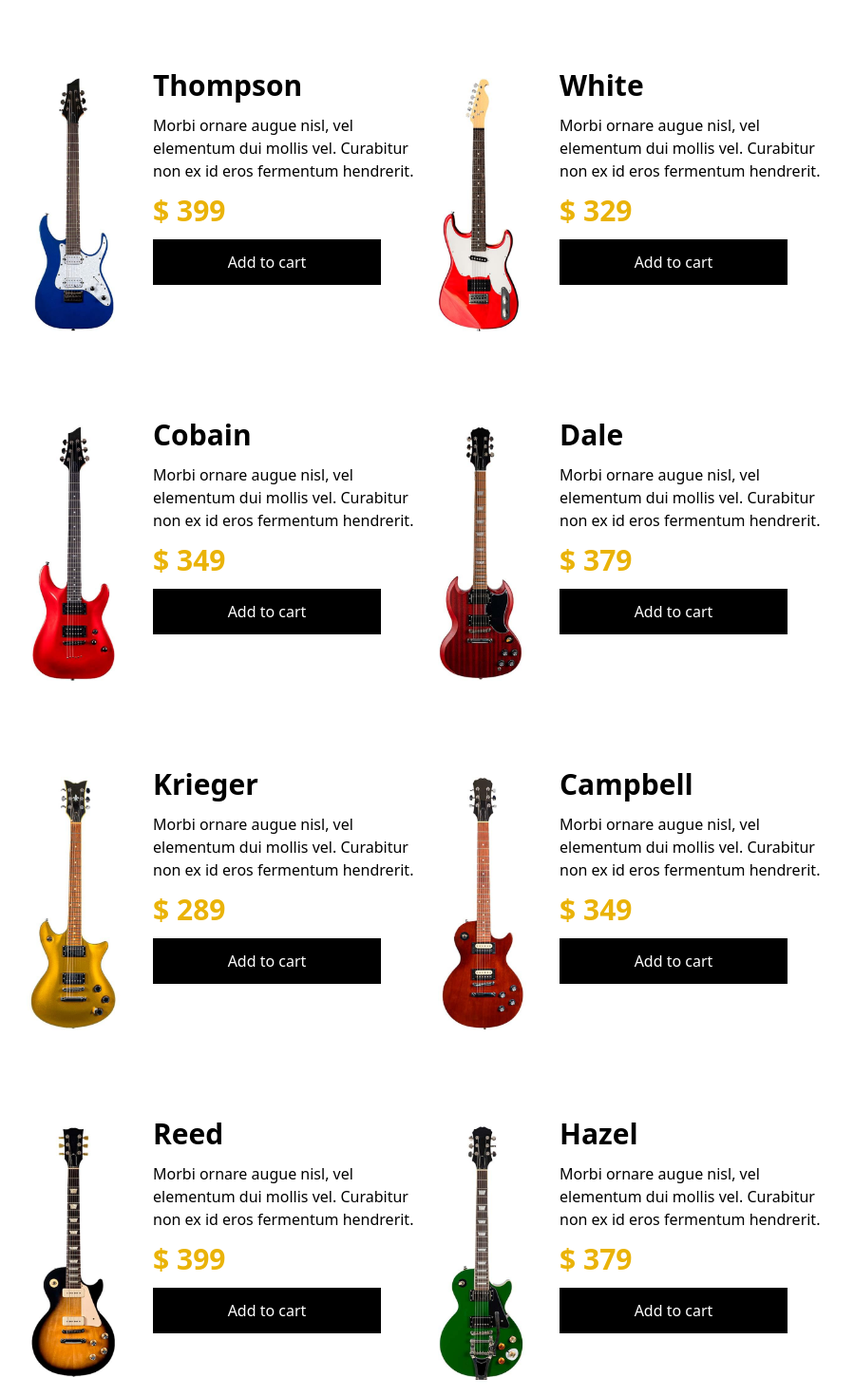
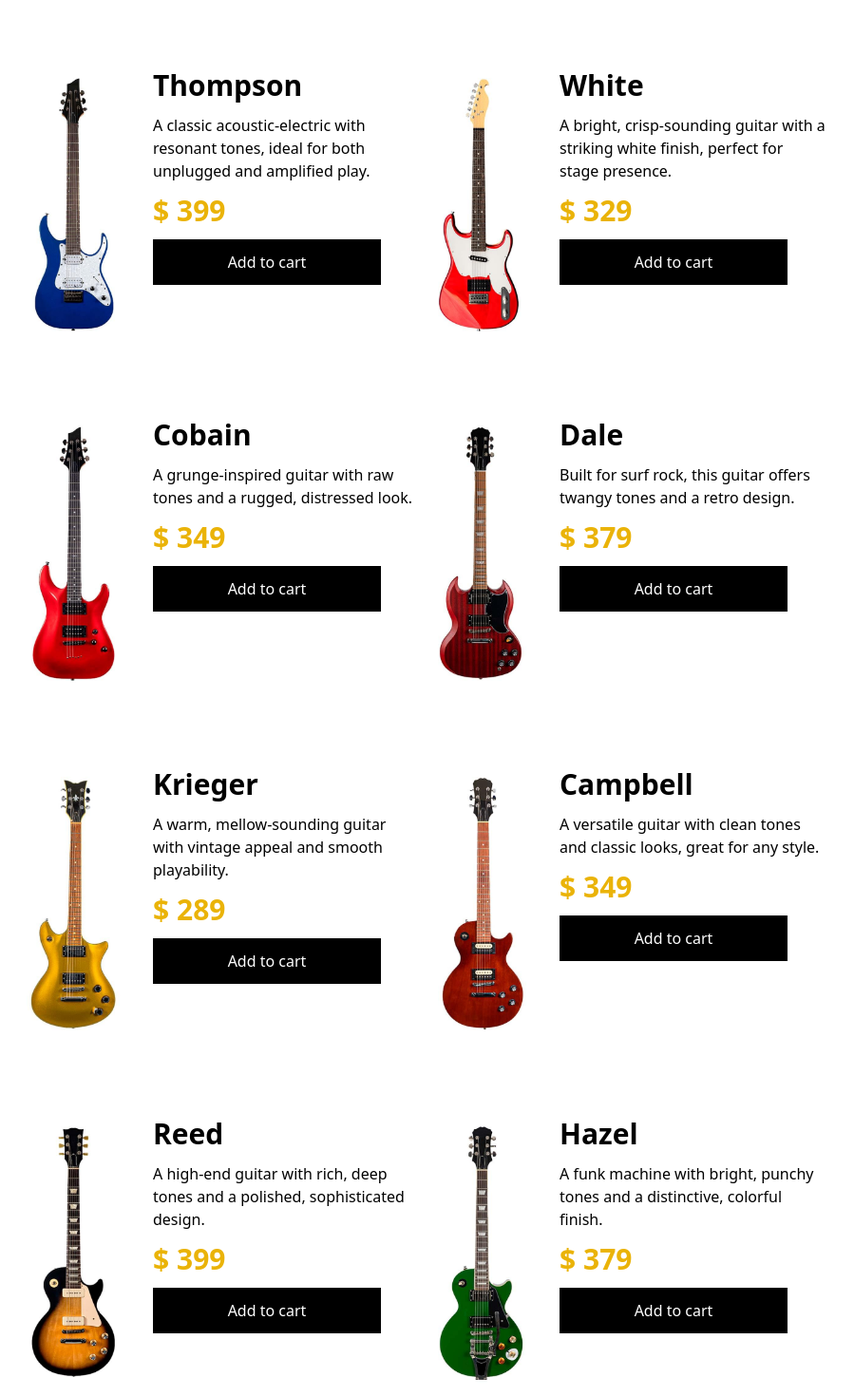
Before and after one commit to codewjavi/guitar-reducer, a React (Vite) app: page / in a window 1280 px wide. Shown: the part 1020-2490 px from the top of the page at 95% size, without its empty margins (199-1098 px from the left). Built offline with nearby package versions, Linux system fonts and the light colour scheme.

Commit message:
add real guitar descriptions

```diff
--- a/src/data/db.ts
+++ b/src/data/db.ts
@@ -1,88 +1,88 @@
-import type { Guitar } from "../types"
+import { Guitar } from "../types";
 
 export const db : Guitar[] = [
     {
         id: 1,
         name: 'Lukather',
         image: 'guitarra_01',
-        description: 'Morbi ornare augue nisl, vel elementum dui mollis vel. Curabitur non ex id eros fermentum hendrerit.',
+        description: 'A versatile guitar with rich tones and smooth playability, perfect for any genre.',
         price: 299,
     },
     {
         id: 2,
         name: 'SRV',
         image: 'guitarra_02',
-        description: 'Morbi ornare augue nisl, vel elementum dui mollis vel. Curabitur non ex id eros fermentum hendrerit.',
+        description: 'Inspired by Texas blues, this guitar delivers sharp, biting tones with vintage style.',
         price: 349,
     },
     {
         id: 3,
         name: 'Borland',
         image: 'guitarra_03',
-        description: 'Morbi ornare augue nisl, vel elementum dui mollis vel. Curabitur non ex id eros fermentum hendrerit.',
+        description: 'Built for rock and metal, this guitar features high-output pickups and an aggressive design.',
         price: 329,
     },
     {
         id: 4,
         name: 'VAI',
         image: 'guitarra_04',
-        description: 'Morbi ornare augue nisl, vel elementum dui mollis vel. Curabitur non ex id eros fermentum hendrerit.',
+        description: 'A shredder\'s dream with a fast neck and advanced tremolo for precision and speed.',
         price: 299,
     },
     {
         id: 5,
         name: 'Thompson',
         image: 'guitarra_05',
-        description: 'Morbi ornare augue nisl, vel elementum dui mollis vel. Curabitur non ex id eros fermentum hendrerit.',
+        description: 'A classic acoustic-electric with resonant tones, ideal for both unplugged and amplified play.',
         price: 399,
     },
     {
         id: 6,
         name: 'White',
         image: 'guitarra_06',
-        description: 'Morbi ornare augue nisl, vel elementum dui mollis vel. Curabitur non ex id eros fermentum hendrerit.',
+        description: 'A bright, crisp-sounding guitar with a striking white finish, perfect for stage presence.',
         price: 329,
     },
     {
         id: 7,
         name: 'Cobain',
         image: 'guitarra_07',
-        description: 'Morbi ornare augue nisl, vel elementum dui mollis vel. Curabitur non ex id eros fermentum hendrerit.',
+        description: 'A grunge-inspired guitar with raw tones and a rugged, distressed look.',
         price: 349,
     },
     {
         id: 8,
         name: 'Dale',
         image: 'guitarra_08',
-        description: 'Morbi ornare augue nisl, vel elementum dui mollis vel. Curabitur non ex id eros fermentum hendrerit.',
+        description: 'Built for surf rock, this guitar offers twangy tones and a retro design.',
         price: 379,
     },
     {
         id: 9,
         name: 'Krieger',
         image: 'guitarra_09',
-        description: 'Morbi ornare augue nisl, vel elementum dui mollis vel. Curabitur non ex id eros fermentum hendrerit.',
+        description: 'A warm, mellow-sounding guitar with vintage appeal and smooth playability.',
         price: 289,
     },
     {
         id: 10,
         name: 'Campbell',
         image: 'guitarra_10',
-        description: 'Morbi ornare augue nisl, vel elementum dui mollis vel. Curabitur non ex id eros fermentum hendrerit.',
+        description: 'A versatile guitar with clean tones and classic looks, great for any style.',
         price: 349,
     },
     {
         id: 11,
         name: 'Reed',
         image: 'guitarra_11',
-        description: 'Morbi ornare augue nisl, vel elementum dui mollis vel. Curabitur non ex id eros fermentum hendrerit.',
+        description: 'A high-end guitar with rich, deep tones and a polished, sophisticated design.',
         price: 399,
     },
     {
         id: 12,
         name: 'Hazel',
         image: 'guitarra_12',
-        description: 'Morbi ornare augue nisl, vel elementum dui mollis vel. Curabitur non ex id eros fermentum hendrerit.',
+        description: 'A funk machine with bright, punchy tones and a distinctive, colorful finish.',
         price: 379,
     },
-  ]
+];
```
